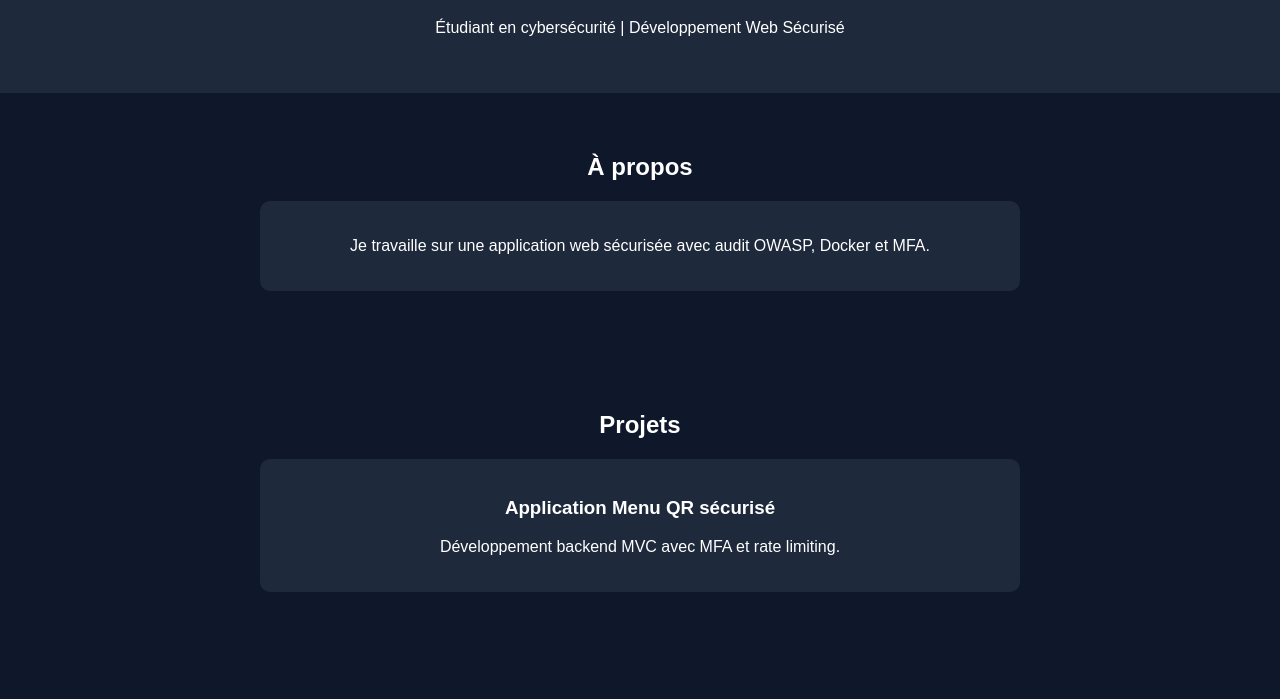
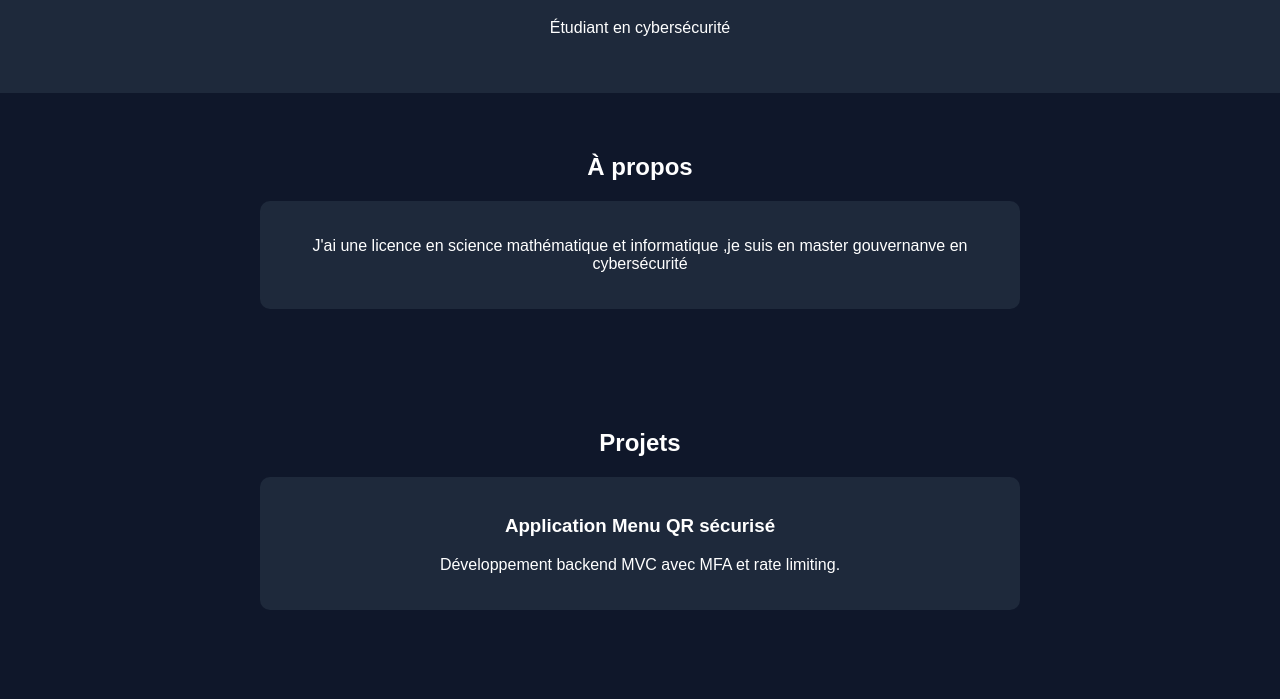
Before and after one commit to ussef-git/ussef.github.io, a plain HTML site: page index.html in a window 1280 px wide. Shown: the part 101-800 px from the top of the page. Drawn offline with Linux system fonts and the light colour scheme.

Commit message:
Update index.html

```diff
--- a/index.html
+++ b/index.html
@@ -39,13 +39,13 @@
 
 <header>
     <h1>Youssef Bouazza</h1>
-    <p>Étudiant en cybersécurité | Développement Web Sécurisé</p>
+    <p>Étudiant en cybersécurité </p>
 </header>
 
 <section>
     <h2>À propos</h2>
     <div class="card">
-        <p>Je travaille sur une application web sécurisée avec audit OWASP, Docker et MFA.</p>
+        <p>J'ai une licence en science mathématique et informatique ,je suis en master gouvernanve en cybersécurité</p>
     </div>
 </section>
 
```
